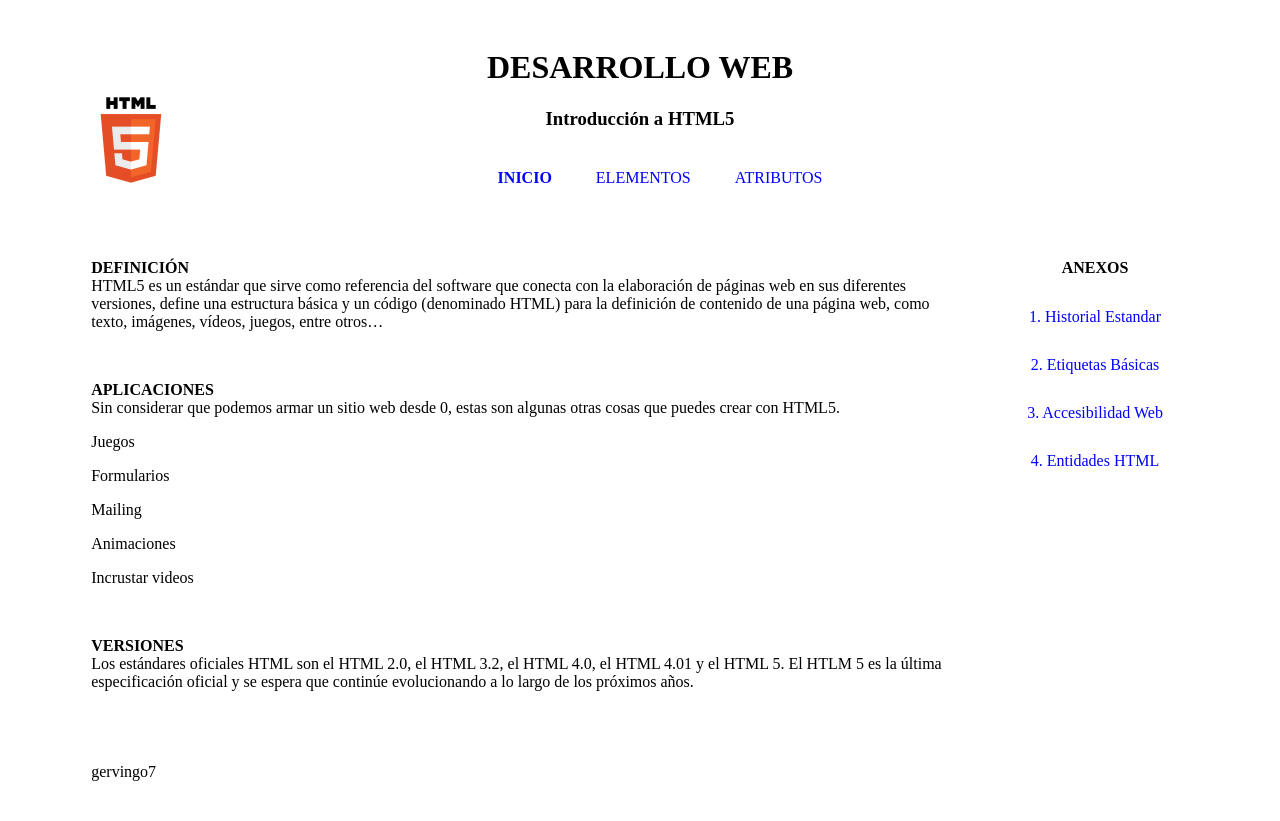
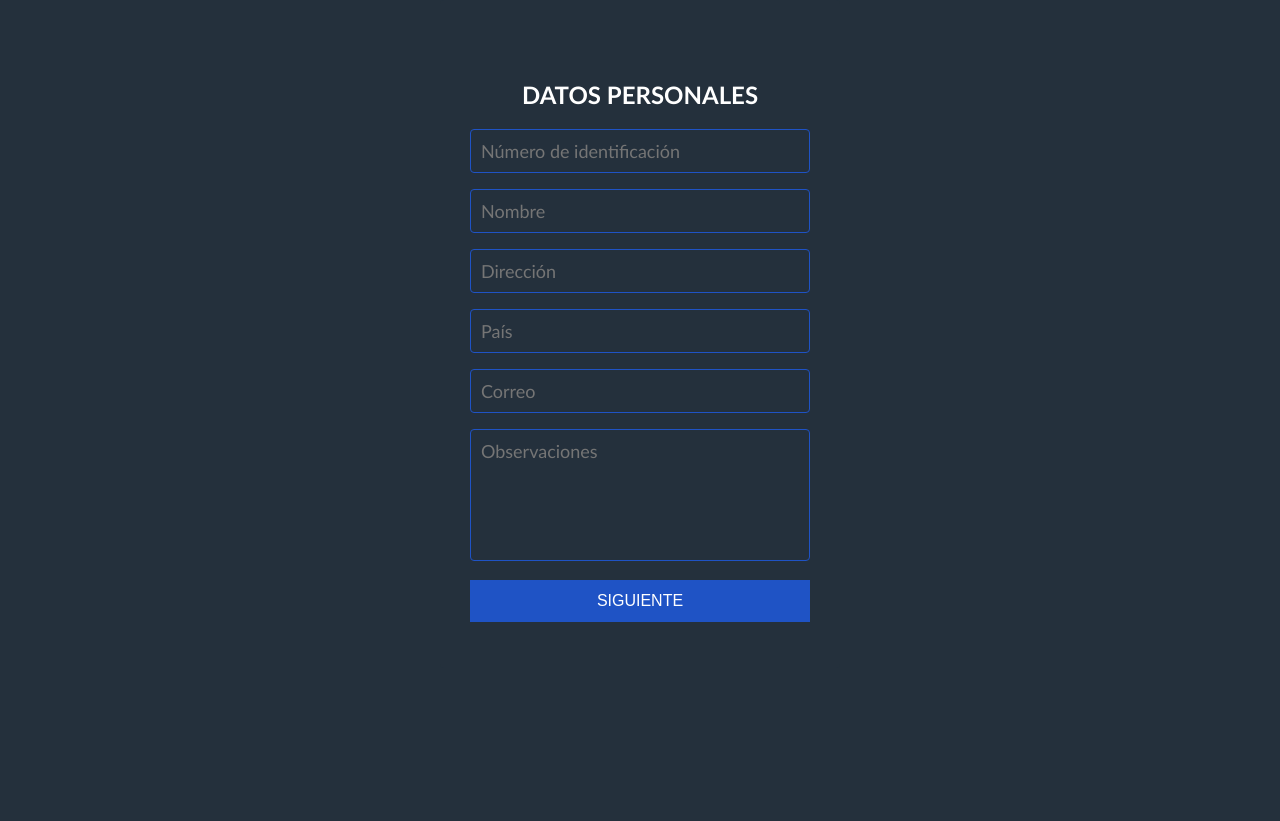
Before and after one commit to gervingo7/gervingo7.github.io, a plain HTML site: page index.html in a window 1280 px wide. After the commit the page ends 800 px from the top, so only its background shows below. Drawn offline with Linux system fonts and the light colour scheme.

Commit message:
initial commit

```diff
--- a/index.html
+++ b/index.html
@@ -4,74 +4,19 @@
     <meta charset="UTF-8">
     <meta http-equiv="X-UA-Compatible" content="IE=edge">
     <meta name="viewport" content="width=device-width, initial-scale=1.0">
-    <title>Inicio</title>
-    <link rel="stylesheet" href="diseño.css" type="text/css"/>
+    <link rel="stylesheet" href="style.css">
+    <title>Formulario</title>
 </head>
-
 <body>
-
-    <div class="contenedor">
-        <header>
-            <div class="logo">
-                <img src="html5.png" alt="">
-            </div>
-            <div>
-                <h1>DESARROLLO WEB</h1>
-                <h3>Introducción a HTML5</h3>
-            </div>
-        </header>
-
-<nav>
-    <ul>
-        <li><b><a href="index.html">INICIO</a></b></li>
-        <li><a href="elementos.html">ELEMENTOS</a></li>
-        <li><a href="atributos.html">ATRIBUTOS</a></li>
-    </ul>
-</nav>
-
-
-<section class="main">
-
-    <p><b>DEFINICIÓN</b>
-        <br> HTML5 es un estándar que sirve como referencia del
-        software que conecta con la elaboración de páginas web
-        en sus diferentes versiones, define una estructura básica
-        y un código (denominado HTML) para la definición de contenido
-        de una página web, como texto, imágenes, vídeos, juegos, entre otros…
-    </p>
-        <br>
-    <p><b>APLICACIONES</b>
-        <br>Sin considerar que podemos armar un sitio web desde 0,
-        estas son algunas otras cosas que puedes crear con HTML5.
-        <p>Juegos</p>
-        <p>Formularios</p>
-        <p>Mailing</p>
-        <p>Animaciones</p>
-        <p>Incrustar videos</p>
-    </p>
-        <br>
-    <p><b>VERSIONES</b>
-        <br>Los estándares oficiales HTML son el HTML 2.0, el HTML 3.2,
-        el HTML 4.0, el HTML 4.01 y el HTML 5. El HTLM 5 es la última
-        especificación oficial y se espera que continúe evolucionando a
-        lo largo de los próximos años.
-    </p>
-</section>
-    <aside class="aside">
-        <p><center><b>ANEXOS</b></center></p>
-
-        <a href="https://es.wikipedia.org/wiki/HTML#Historia_del_est%C3%A1ndar" target="_blank">1. Historial Estandar</a>
-
-        <a href="https://es.wikipedia.org/wiki/HTML#Etiquetas_HTML_b%C3%A1sicas" target="_blank">2. Etiquetas Básicas</a>
-
-        <a href="https://es.wikipedia.org/wiki/HTML#Accesibilidad_web" target="_blank">3. Accesibilidad Web</a>
-
-        <a href="https://es.wikipedia.org/wiki/HTML#Entidades_HTML" target="_blank">4. Entidades HTML</a>
-    </aside>
-    <footer class="footer">
-        <p>gervingo7</p>
-    </footer>
-</div>
+    <form class="Registro-Personal">
+        <h4>DATOS PERSONALES</h4>
+        <input class="control" type="number" name="NumeroId" id="numero" placeholder="Número de identificación">
+        <input class="control" type="text" name="Nombre" id="nombre" placeholder="Nombre">
+        <input class="control" type="text" name="Direccion" id="direccion" placeholder="Dirección">
+        <input class="control" type="text" name="Pais" id="pais" placeholder="País">
+        <input class="control" type="email" name="Correo" id="correo" placeholder="Correo">
+        <textarea name="Observaciones" id="obs" cols="1" rows="5" placeholder="Observaciones"></textarea>
+        <button><a href="Siguiente.html">SIGUIENTE</a></button>
+    </form>
 </body>
-
 </html>
--- /dev/null
+++ b/style siguiente.css
@@ -0,0 +1,49 @@
+*{
+    margin: 0;
+    padding: 0;
+    background:  #24303c;
+    box-sizing: border-box;
+}
+.Registro-Laboral {
+    width: 400px;
+    background: #24303c;
+    padding: 30px;
+    margin: auto;
+    border-radius: 4px;
+    font-family: 'calibri';
+    color: white;
+}
+ .Registro-Laboral h4 {
+    font-size: 24px;
+    margin-bottom: 20px;
+    text-align: center;
+    margin-top: 100px;
+}
+.control {
+    width: 100%;
+    background: #24303c;
+    padding: 10px;
+    border-radius: 4px;
+    margin-bottom: 16px;
+    border: 1px solid #1f53c5;
+    font-family: 'calibri';
+    font-size: 18px;
+    color: white;
+}
+input[type=number]{
+    -moz-appearance: textfield;
+}
+.Registro-Laboral button{
+    width: 100%;
+    background: #1f53c5;
+    border: none;
+    padding: 12px;
+    color: white;
+    margin: 5px 0;
+    font-size: 16px;
+}
+.Registro-Laboral a{
+    background-color: #1f53c5;
+    color: white;
+    text-decoration: none;
+}
--- /dev/null
+++ b/style.css
@@ -0,0 +1,61 @@
+*{
+    margin: 0;
+    padding: 0;
+    background:  #24303c;
+    box-sizing: border-box;
+}
+.Registro-Personal {
+    width: 400px;
+    background: #24303c;
+    padding: 30px;
+    margin: auto;
+    border-radius: 4px;
+    font-family: 'calibri';
+    color: white;
+}
+ .Registro-Personal h4 {
+    font-size: 24px;
+    margin-bottom: 20px;
+    text-align: center;
+    margin-top: 50px;
+}
+.control {
+    width: 100%;
+    background: #24303c;
+    padding: 10px;
+    border-radius: 4px;
+    margin-bottom: 16px;
+    border: 1px solid #1f53c5;
+    font-family: 'calibri';
+    font-size: 18px;
+    color: white;
+}
+input[type=number]{
+    -moz-appearance: textfield;
+}
+
+.Registro-Personal textarea{
+    width: 100%;
+    background: #24303c;
+    border-radius: 4px;
+    border: 1px solid #1f53c5;
+    padding: 10px;
+    color: white;
+    font-family: 'calibri';
+    font-size: 18px;
+    resize: none;
+}
+.Registro-Personal button{
+    width: 100%;
+    background: #1f53c5;
+    border: none;
+    padding: 12px;
+    color: white;
+    margin: 16px 0;
+    font-size: 16px;
+}
+.Registro-Personal a{
+    background-color: #1f53c5;
+    color: white;
+    text-decoration: none;
+}
```
Also changed, not shown: Siguiente.html (added, +21 -0 lines).
